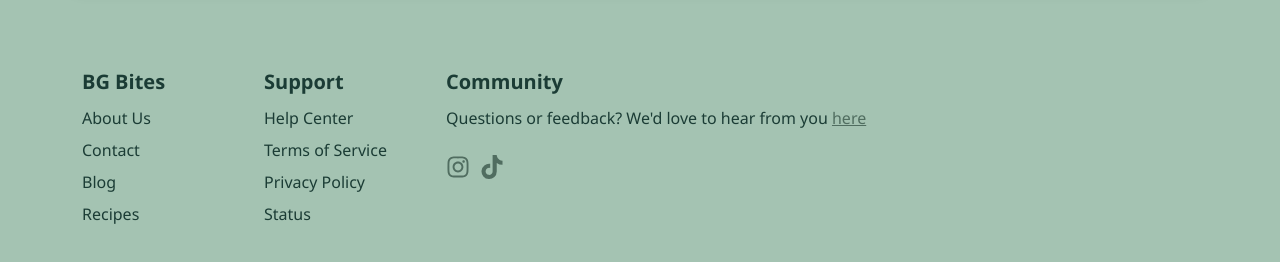
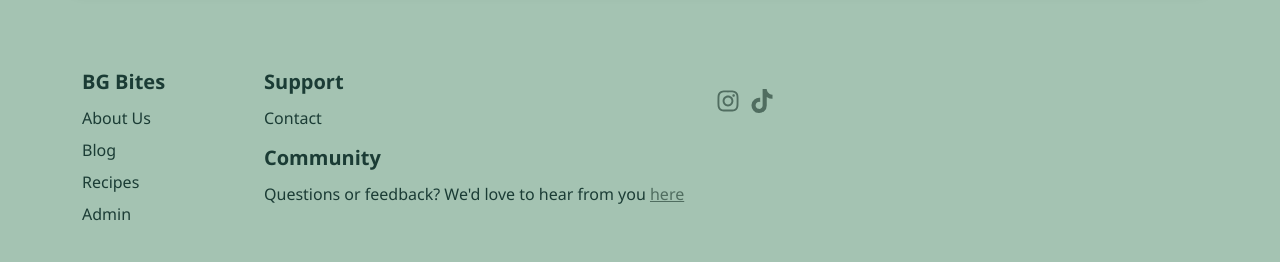
Before and after one commit to jaklin99/BgBites, a React (Create React App) app in the folder frontend/: page / in a window 1280 px wide. Shown: the part 1446-1708 px from the top of the page. Built offline with nearby package versions, Linux system fonts and the light colour scheme.

Commit message:
footer translation design

```diff
--- a/frontend/src/components/Footer.js
+++ b/frontend/src/components/Footer.js
@@ -1,15 +1,18 @@
 /* eslint-disable jsx-a11y/anchor-is-valid */
 import React, { useState } from "react";
 import { FaInstagram, FaTiktok } from "react-icons/fa";
+import { useTranslation } from "react-i18next";
 import "../App.css";
 
 const Footer = () => {
+  const { t } = useTranslation("footer");
+
   const [email, setEmail] = useState("");
   const [message, setMessage] = useState("");
 
   const handleSubscribe = async () => {
     if (!email) {
-      setMessage("Please enter a valid email");
+      setMessage(t("invalidEmail"));
       return;
     }
 
@@ -25,82 +28,78 @@ const Footer = () => {
       const data = await res.json();
 
       if (res.ok) {
-        setMessage("Subscribed successfully!");
+        setMessage(t("success"));
         setEmail("");
       } else {
-        setMessage(data.message || "Subscription failed");
+        setMessage(data.message || t("failed"));
       }
     } catch (error) {
-      setMessage("Server error");
+      setMessage(t("serverError"));
     }
   };
 
   return (
     <footer className="footer-container">
-      {/* Email Subscription Section */}
+      {/* Email Subscription */}
       <div className="email-subscription">
-        <h3>Fresh inspiration via email</h3>
+        <h3>{t("emailTitle")}</h3>
 
         <div className="subscription-form">
           <input
             type="email"
-            placeholder="Your email address"
+            placeholder={t("emailPlaceholder")}
             value={email}
             onChange={(e) => setEmail(e.target.value)}
           />
 
-          <button onClick={handleSubscribe}>Subscribe Now</button>
+          <button onClick={handleSubscribe}>{t("subscribe")}</button>
         </div>
 
         {message && <p className="subscribe-message">{message}</p>}
       </div>
 
-      {/* Main Footer */}
+      {/* Footer Content */}
       <div className="footer-content container">
         <div className="footer-links">
           <div>
             <ul>
               <h5>BG Bites</h5>
+
               <li>
-                <a href="/">About Us</a>
+                <a href="/">{t("about")}</a>
               </li>
+
               <li>
-                <a href="/contact">Contact</a>
+                <a href="#">{t("blog")}</a>
               </li>
+
               <li>
-                <a href="#">Blog</a>
+                <a href="/recipes">{t("recipes")}</a>
               </li>
+
               <li>
-                <a href="/recipes">Recipes</a>
+                <a href="/admin/login">{t("admin")}</a>
               </li>
             </ul>
           </div>
 
           <div>
-            <h5>Support</h5>
+            <h5>{t("support")}</h5>
+
             <ul>
               <li>
-                <a href="#">Help Center</a>
-              </li>
-              <li>
-                <a href="#">Terms of Service</a>
-              </li>
-              <li>
-                <a href="#">Privacy Policy</a>
-              </li>
-              <li>
-                <a href="#">Status</a>
+                <a href="/contact">{t("contact")}</a>
               </li>
             </ul>
+
+            <h5>{t("community")}</h5>
+
+            <p>
+              {t("communityText")} <a href="#">{t("here")}</a>
+            </p>
           </div>
 
           <div>
-            <h5>Community</h5>
-            <p>
-              Questions or feedback? We'd love to hear from you{" "}
-              <a href="#">here</a>
-            </p>
-
             <div className="social-icons">
               <a href="https://www.instagram.com/bgbitesandbeyond">
                 <FaInstagram />
--- a/frontend/src/i18n/bg/footer-bg.json
+++ b/frontend/src/i18n/bg/footer-bg.json
@@ -2,14 +2,21 @@
   "emailTitle": "Свежо вдъхновение по имейл",
   "emailPlaceholder": "Вашият имейл адрес",
   "subscribe": "Абонирай се",
+
+  "invalidEmail": "Моля въведете валиден имейл",
+  "success": "Успешно абониране!",
+  "failed": "Абонаментът не беше успешен",
+  "serverError": "Грешка в сървъра",
+
   "about": "За нас",
-  "contact": "Контакт",
   "blog": "Блог",
   "recipes": "Рецепти",
+  "admin": "Админ",
+
   "support": "Поддръжка",
-  "help": "Помощен център",
-  "terms": "Условия за ползване",
-  "privacy": "Политика за поверителност",
-  "status": "Статус",
-  "communityText": "Въпроси или обратна връзка? Ще се радваме да ни пишете"
+  "contact": "Контакт",
+
+  "community": "Общност",
+  "communityText": "Въпроси или обратна връзка? Ще се радваме да ни пишете",
+  "here": "тук"
 }
--- a/frontend/src/i18n/en/footer-en.json
+++ b/frontend/src/i18n/en/footer-en.json
@@ -2,14 +2,21 @@
   "emailTitle": "Fresh inspiration via email",
   "emailPlaceholder": "Your email address",
   "subscribe": "Subscribe Now",
+
+  "invalidEmail": "Please enter a valid email",
+  "success": "Subscribed successfully!",
+  "failed": "Subscription failed",
+  "serverError": "Server error",
+
   "about": "About Us",
-  "contact": "Contact",
   "blog": "Blog",
   "recipes": "Recipes",
+  "admin": "Admin",
+
   "support": "Support",
-  "help": "Help Center",
-  "terms": "Terms of Service",
-  "privacy": "Privacy Policy",
-  "status": "Status",
-  "communityText": "Questions or feedback? We'd love to hear from you"
+  "contact": "Contact",
+
+  "community": "Community",
+  "communityText": "Questions or feedback? We'd love to hear from you",
+  "here": "here"
 }
--- a/frontend/src/i18n/nl/footer-nl.json
+++ b/frontend/src/i18n/nl/footer-nl.json
@@ -2,14 +2,21 @@
   "emailTitle": "Verse inspiratie via e-mail",
   "emailPlaceholder": "Uw e-mailadres",
   "subscribe": "Abonneren",
+
+  "invalidEmail": "Voer een geldig e-mailadres in",
+  "success": "Succesvol geabonneerd!",
+  "failed": "Abonnement mislukt",
+  "serverError": "Serverfout",
+
   "about": "Over ons",
-  "contact": "Contact",
   "blog": "Blog",
   "recipes": "Recepten",
+  "admin": "Admin",
+
   "support": "Ondersteuning",
-  "help": "Helpcentrum",
-  "terms": "Servicevoorwaarden",
-  "privacy": "Privacybeleid",
-  "status": "Status",
-  "communityText": "Vragen of feedback? We horen graag van u"
+  "contact": "Contact",
+
+  "community": "Community",
+  "communityText": "Vragen of feedback? We horen graag van u",
+  "here": "hier"
 }
```
